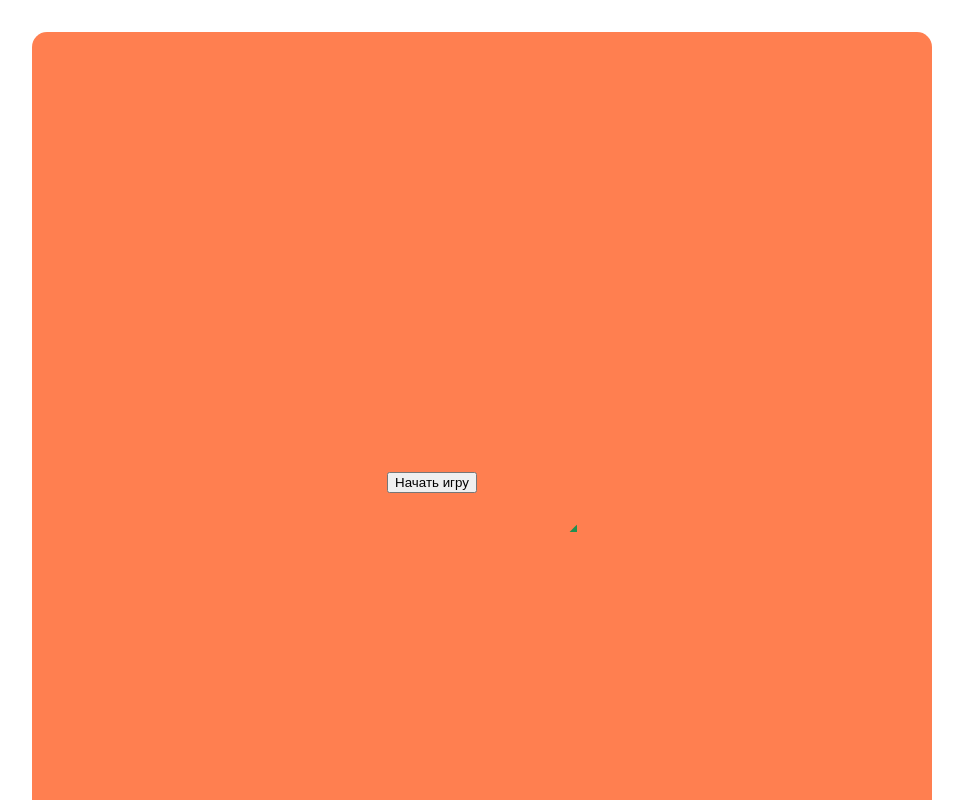
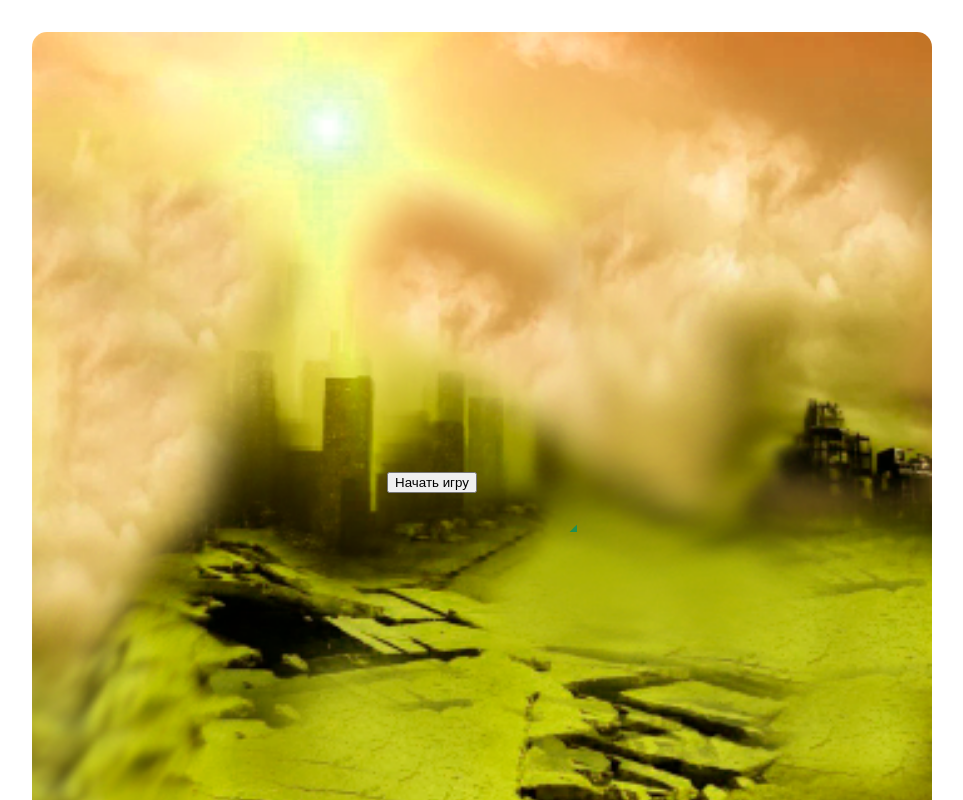
Before and after one commit to dianaveselkina/game-alien-raid, a Vue app: page / in a window 1280 px wide. Shown: the top 800 px of the page, without its empty margins (158-1121 px from the left). Built offline with nearby package versions, Linux system fonts and the light colour scheme.

Commit message:
add background

```diff
--- a/src/App.vue
+++ b/src/App.vue
@@ -13,13 +13,26 @@
     AlienDiv,
   },
 };
+// function decreaseTime() {
+//   if (time === 0) {
+//     finishGame();
+//   } else {
+//     let current = --time;
+//     if (current < 10) {
+//       current = `0${current}`;
+//     }
+//     setTime(current);
+//   }
+// }
 </script>
 <style>
 .game__wrapper {
   max-width: 900px;
   height: 900px;
   margin: 2rem auto;
-  background-color: coral;
+  background-image: url(./img/scenery.png);
+  background-repeat: no-repeat;
+  background-size: cover;
   border-radius: 15px;
   display: flex;
   justify-content: center;
--- a/src/components/Button.vue
+++ b/src/components/Button.vue
@@ -1,3 +1,6 @@
 <template><button class="game__start">Начать игру</button></template>
 <script></script>
-<style></style>
+<style>
+.game__start {
+}
+</style>
```
Also changed, not shown: src/img/scenery.png (added).
